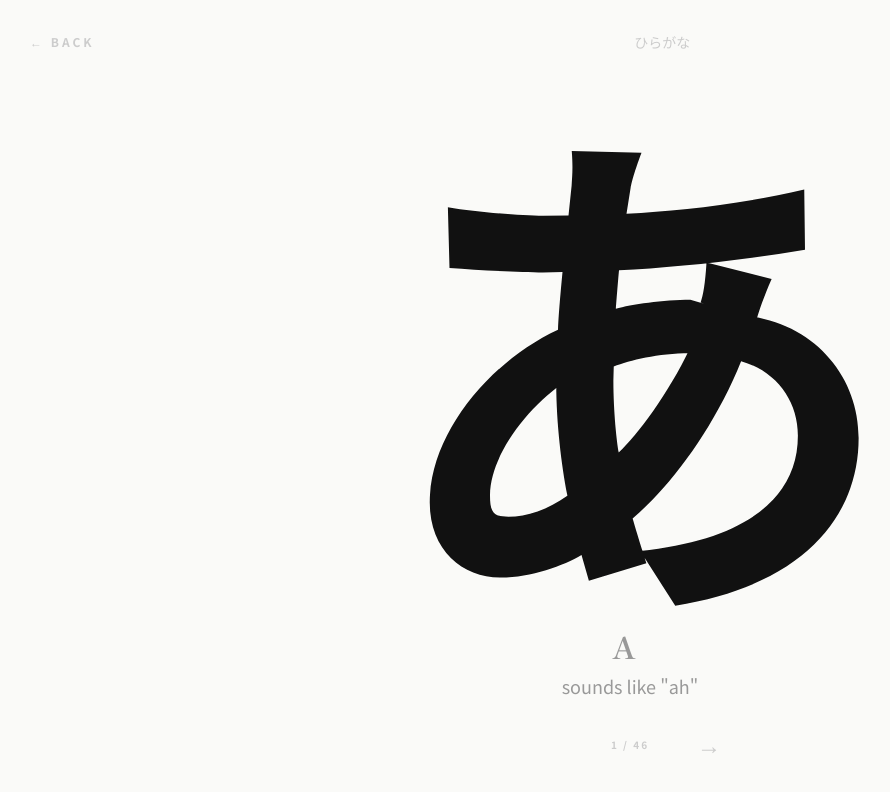
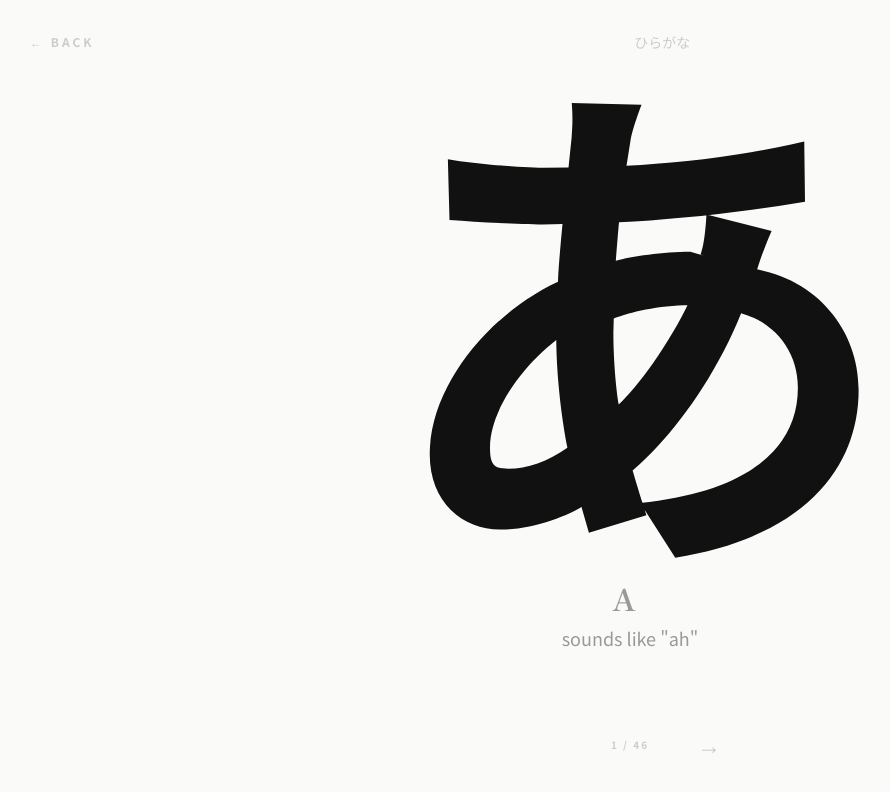
Before and after one commit to mager/kotsu, a SvelteKit app: page /hiragana/0 in a window 1280 px wide. Shown: the top 792 px of the page, without its empty margins (10-900 px from the left). Built offline with nearby package versions, Linux system fonts and the light colour scheme; no server answers; a web font is replaced by a local one.

Commit message:
fix detail page overlap: add bottom padding to center content

```diff
--- a/src/routes/[column]/[index]/+page.svelte
+++ b/src/routes/[column]/[index]/+page.svelte
@@ -82,7 +82,7 @@
 	</div>
 
 	<!-- Center -->
-	<div class="flex flex-col items-center">
+	<div class="flex flex-col items-center pb-24">
 		<div in:fly={{ y: 20, duration: 400 }}>
 			<span
 				class="block font-black leading-none"
```
